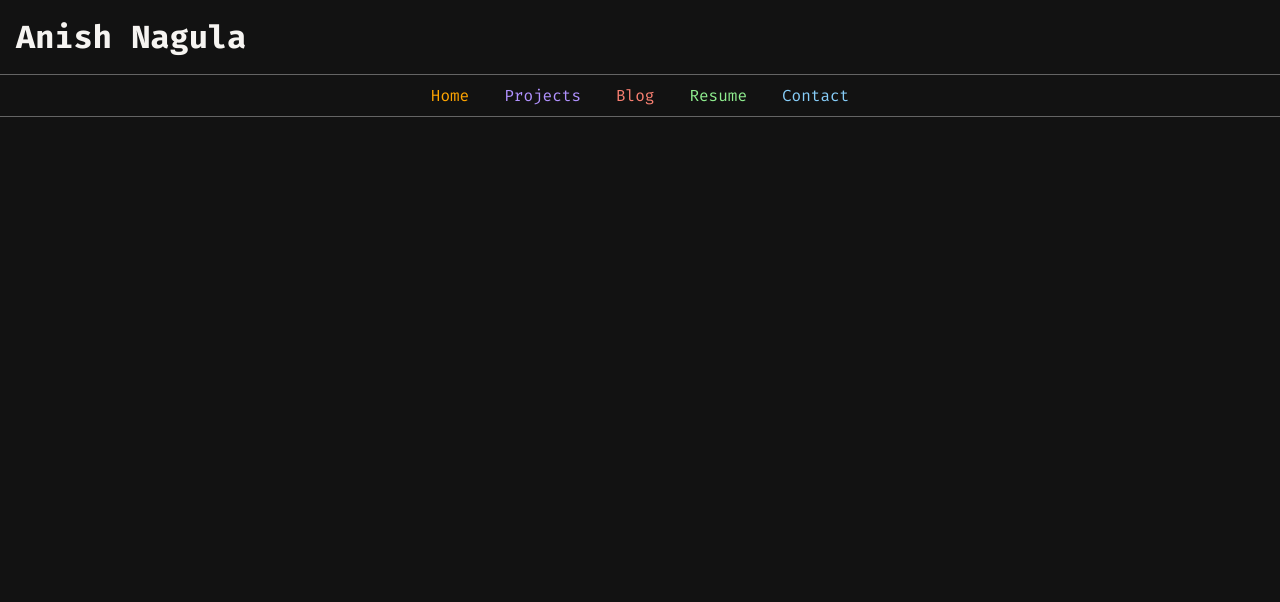
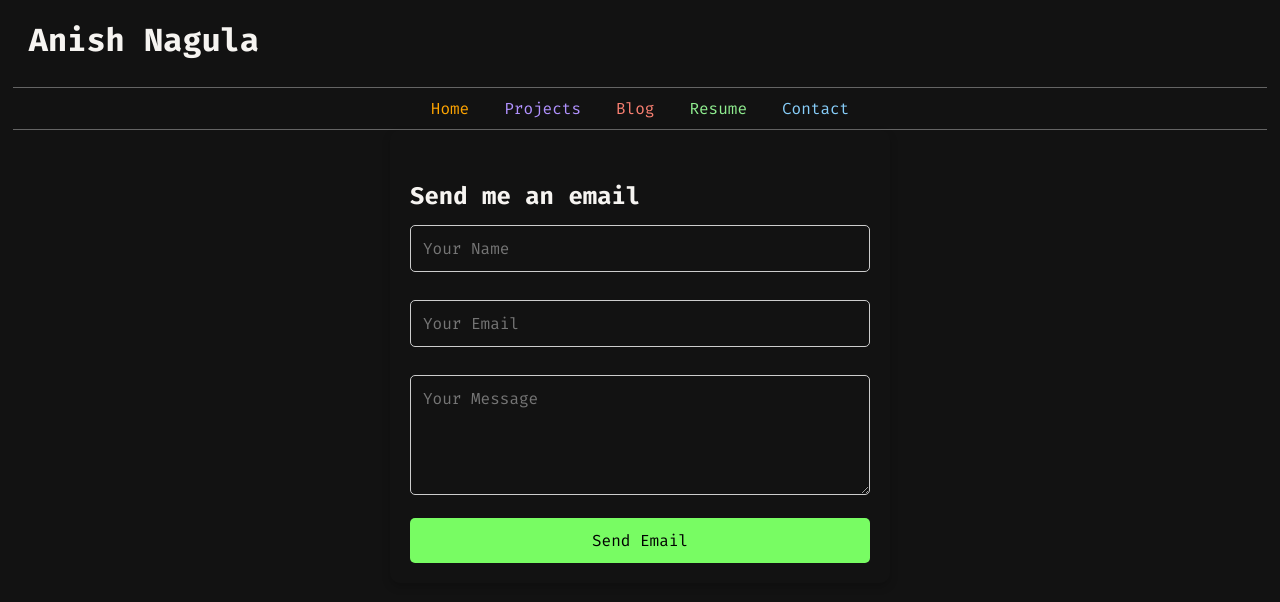
Before and after one commit to anishNagula/portfolio, a React (Vite) app: page /contact in a window 1280 px wide. Shown: the top 602 px of the page. Built offline with nearby package versions, Linux system fonts and the light colour scheme.

Commit message:
added contact and resume page

```diff
--- a/src/components/Contact/Contact.jsx
+++ b/src/components/Contact/Contact.jsx
@@ -1,10 +1,52 @@
-import Layout from '../Layout/Layout'
+import { useState } from 'react';
+import Layout from '../Layout/Layout';
+import styles from './contact.module.css';
 
 export default function Contact() {
+    const [form, setForm] = useState({ name: '', email: '', message: '' });
+
+    const handleChange = (e) => {
+        setForm({ ...form, [e.target.name]: e.target.value });
+    };
+
+    const handleSubmit = (e) => {
+        e.preventDefault();
+        const { name, email, message } = form;
+        const mailtoLink = `mailto:anish@yourdomain.com?subject=Contact from ${name}&body=${encodeURIComponent(message)}%0A%0AReply to: ${email}`;
+        window.location.href = mailtoLink;
+    };
+
     return (
-        <Layout>
-            <h1>Contact Me</h1>
-            <p>Reach out via email or LinkedIn.</p>
-        </Layout>
+        <div className={styles.main}>
+            <Layout />
+
+            <form className={styles.contactForm} onSubmit={handleSubmit}>
+                <h2>Send me an email</h2>
+                <input
+                    type="text"
+                    name="name"
+                    placeholder="Your Name"
+                    value={form.name}
+                    onChange={handleChange}
+                    required
+                />
+                <input
+                    type="email"
+                    name="email"
+                    placeholder="Your Email"
+                    value={form.email}
+                    onChange={handleChange}
+                    required
+                />
+                <textarea
+                    name="message"
+                    placeholder="Your Message"
+                    value={form.message}
+                    onChange={handleChange}
+                    required
+                />
+                <button type="submit">Send Email</button>
+            </form>
+        </div>
     );
 }
--- /dev/null
+++ b/src/components/Contact/contact.module.css
@@ -0,0 +1,77 @@
+* {
+    box-sizing: border-box;
+    margin: 0;
+    padding: 0;
+}
+
+.main {
+    min-height: 100vh;
+    display: flex;
+    flex-direction: column;
+    margin: 0 auto;
+    max-width: 1200px;
+    padding: 0.2% 1%;
+    min-width: 100%;
+}
+
+h1 {
+    font-size: 2rem;
+    margin-bottom: 10px;
+}
+
+.contactForm > p {
+    font-size: 1rem;
+    margin-bottom: 20px;
+    color: #555;
+}
+
+.contactForm {
+    display: flex;
+    flex-direction: column;
+    margin: 0 auto;
+    width: 100%;
+    max-width: 500px;
+    padding: 20px;
+    border-radius: 10px;
+    box-shadow: 0 4px 8px rgba(0, 0, 0, 0.2);
+}
+
+.contactForm input,
+.contactForm textarea {
+    width: 100%;
+    padding: 12px;
+    margin: 3% 0;
+    background-color: transparent;
+    border: 1px solid #ccc;
+    border-radius: 5px;
+    font-size: 1rem;
+    color: white;
+}
+
+.contactForm textarea {
+    resize: vertical;
+    height: 120px;
+}
+
+.contactForm button {
+    padding: 12px;
+    border: none;
+    background: #78fc63;
+    color: black;
+    font-size: 1rem;
+    margin-top: 2%;
+    border-radius: 5px;
+    cursor: pointer;
+    transition: background 0.3s ease-in-out;
+}
+
+.contactForm button:hover {
+    background: #5dff44;
+}
+
+/* Responsive Design */
+@media (max-width: 600px) {
+    .contactForm {
+        width: 90%;
+    }
+}
--- a/src/components/Resume/Resume.jsx
+++ b/src/components/Resume/Resume.jsx
@@ -1,10 +1,13 @@
-import Layout from '../Layout/Layout'
+import Layout from '../Layout/Layout';
+import styles from './resume.module.css';
 
 export default function Resume() {
     return (
-        <Layout>
-            <h1>Resume</h1>
-            <p>Download my resume here.</p>
-        </Layout>
+        <div className={styles.main}>
+            <Layout />
+            <div className={styles.innermain}>
+                <iframe src="/AnishNagula_Resume.pdf" className={styles.pdfViewer} title="Resume" />
+            </div>
+        </div>
     );
 }
--- /dev/null
+++ b/src/components/Resume/resume.module.css
@@ -0,0 +1,41 @@
+* {
+    box-sizing: border-box;
+    margin: 0;
+    padding: 0;
+}
+
+.main {
+    min-height: 100vh;
+    display: flex;
+    flex-direction: column;
+    margin: 0 auto;
+    max-width: 1200px;
+    padding: 0.2% 1%;
+    min-width: 100%;
+    max-height: 100vh;
+    overflow: hidden;
+}
+
+h1 {
+    margin-bottom: 10px;
+    font-size: 2rem;
+}
+
+.pdfViewer {
+    width: 80%;
+    height: 90vh;
+    border: none;
+}
+
+.innermain {
+    display: flex;
+    justify-content: center;
+}
+
+/* Responsive */
+@media (max-width: 768px) {
+    .pdfViewer {
+        width: 95%;
+        height: 80vh;
+    }
+}
```
Also changed, not shown: 1 other file (tests, documents, lock files or other folders).
